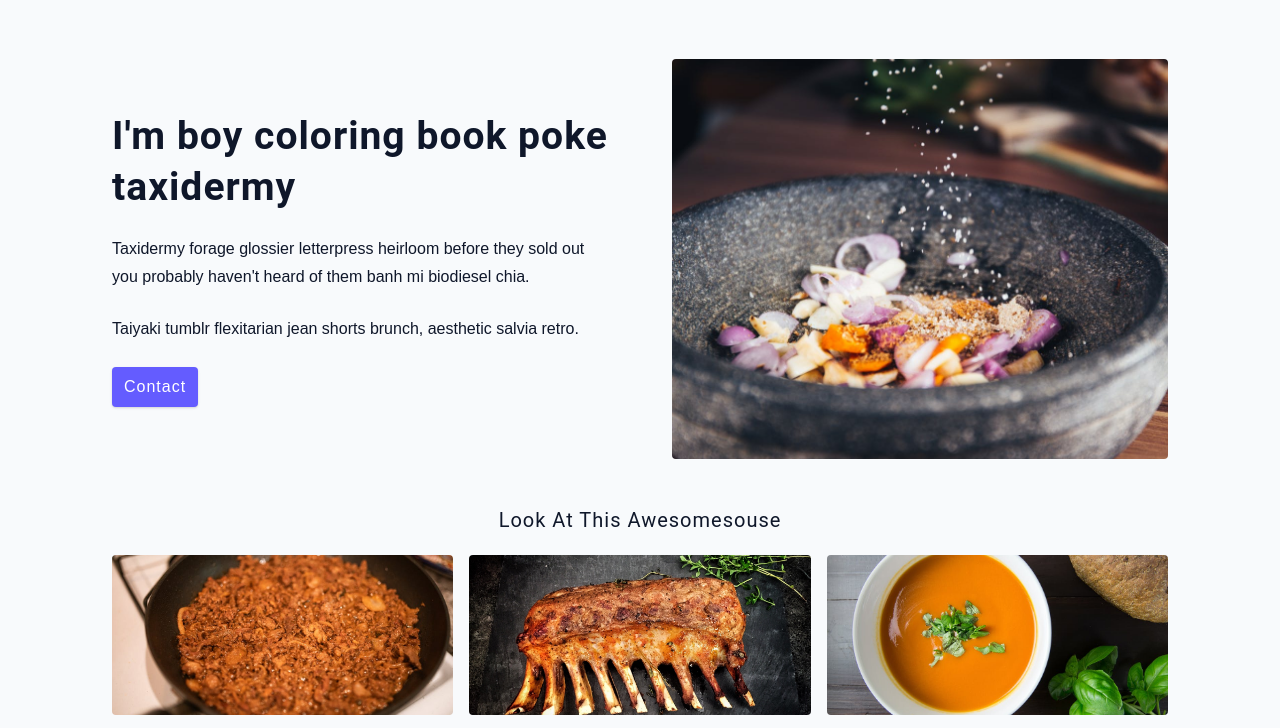
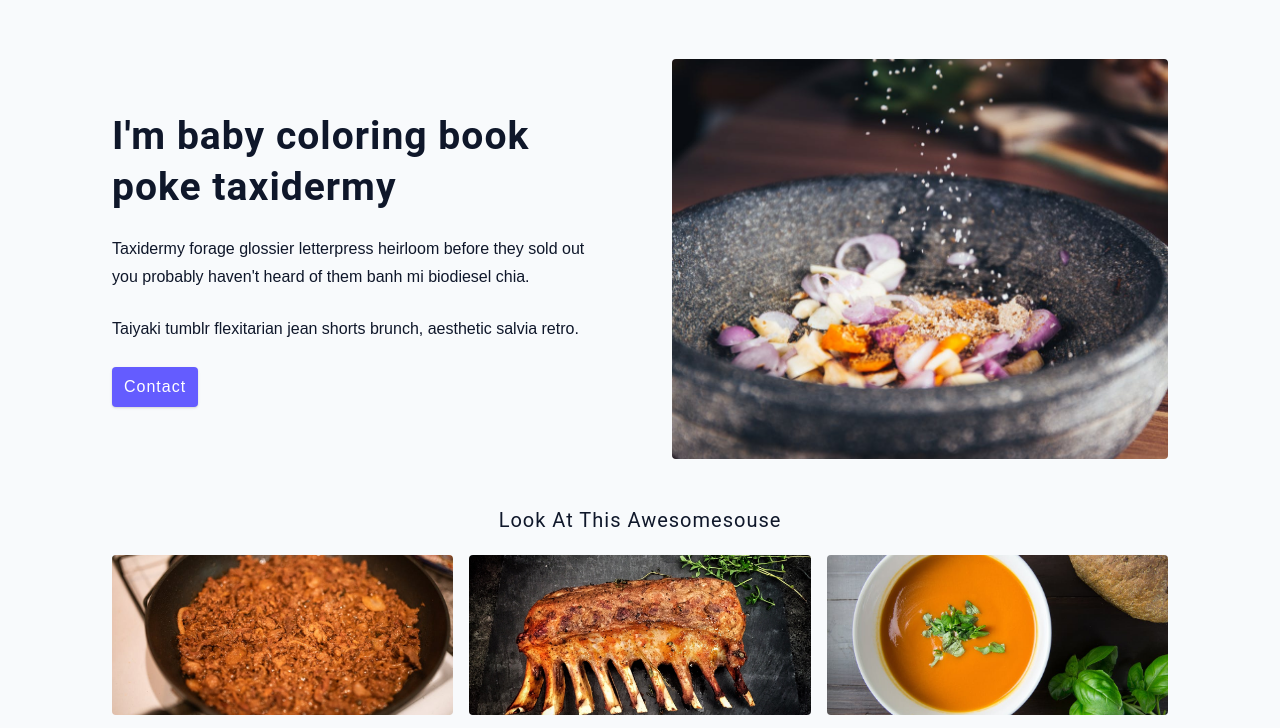
Before and after one commit to mhasnain77/PracticingBasics, a plain HTML site: page starter/about.html in a window 1280 px wide. Shown: the part 69-797 px from the top of the page. Drawn offline with Linux system fonts and the light colour scheme; files whose address does not match are found by name.

Commit message:
Retoring about file text that I changed earlier

```diff
--- a/starter/about.html
+++ b/starter/about.html
@@ -48,7 +48,7 @@
   <main class="page">
     <section class="about-page">
       <article>
-        <h2>I'm boy coloring book poke taxidermy</h2>
+        <h2>I'm baby coloring book poke taxidermy</h2>
         <p>Taxidermy forage glossier letterpress heirloom before they sold out you probably haven't heard of them banh mi biodiesel chia.
         </p>
           <p>
```
